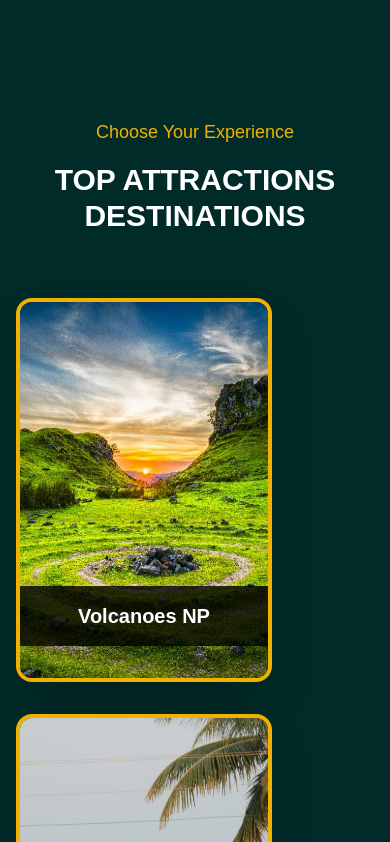
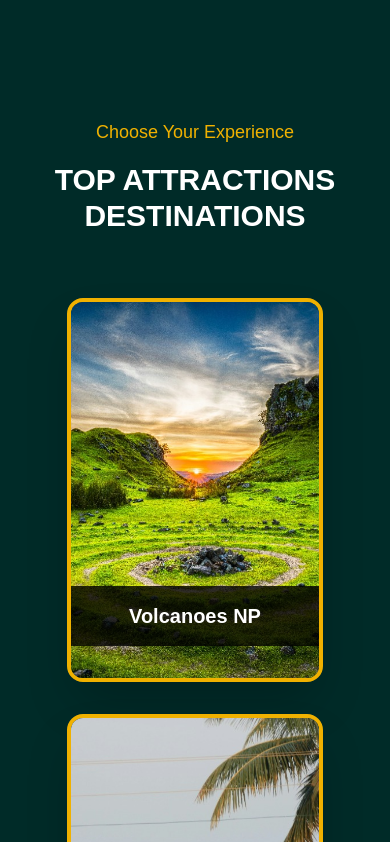
Before and after one commit to AlainKwishima/Ami-Shalom-Tours, a Next.js app: page / in a window 390 px wide. Shown: the part 5793-6635 px from the top of the page. Built offline with nearby package versions, Linux system fonts and the light colour scheme; no server answers; a web font is replaced by a local one.

Commit message:
fix: home navigation logic and top destinations mobile alignment

```diff
--- a/src/components/home/top-destinations-section.tsx
+++ b/src/components/home/top-destinations-section.tsx
@@ -33,7 +33,7 @@ export function TopDestinationsSection() {
         </div>
 
         {/* Cards Layout */}
-        <div className="grid grid-cols-1 sm:grid-cols-2 lg:flex lg:flex-row lg:justify-center gap-8 mb-16 lg:items-end">
+        <div className="grid grid-cols-1 sm:grid-cols-2 lg:flex lg:flex-row lg:justify-center justify-items-center gap-8 mb-16 lg:items-end">
           {destinations.map((d, i) => (
             <DestinationCard
               key={i}
```
